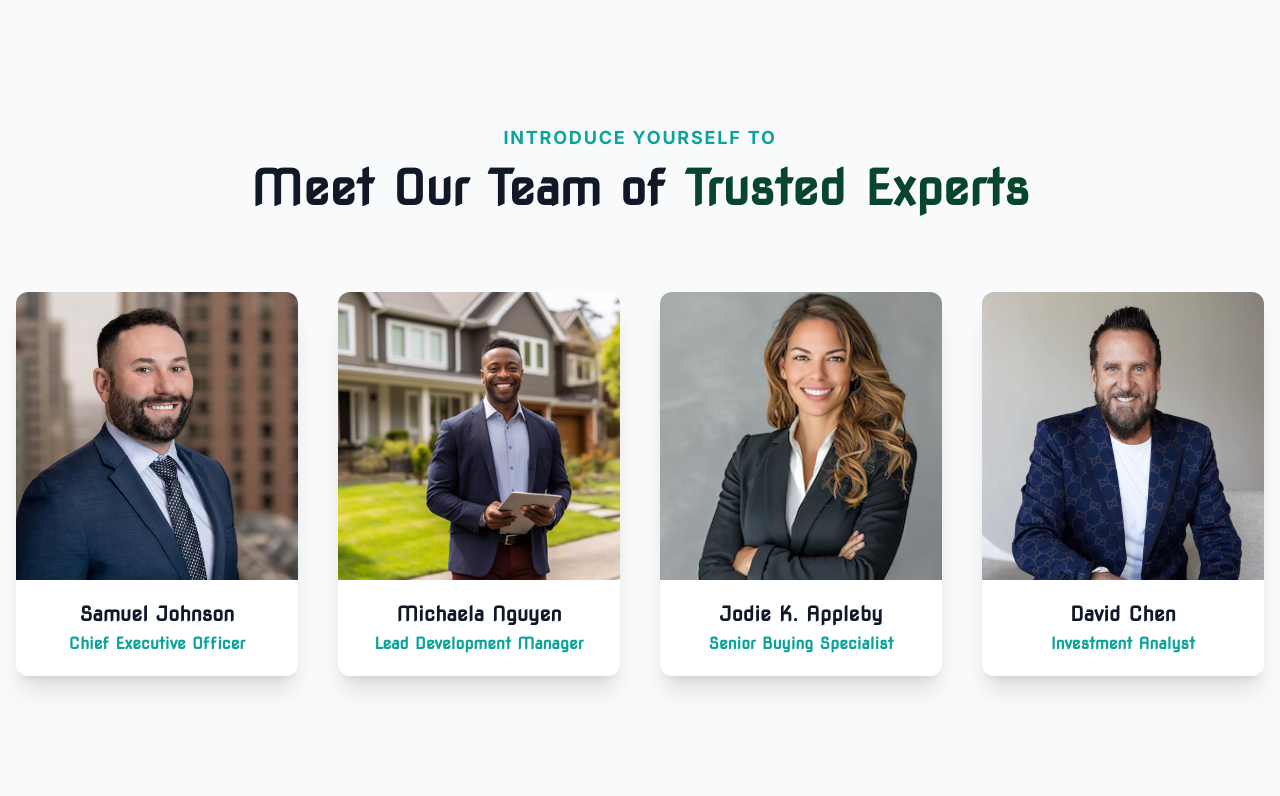
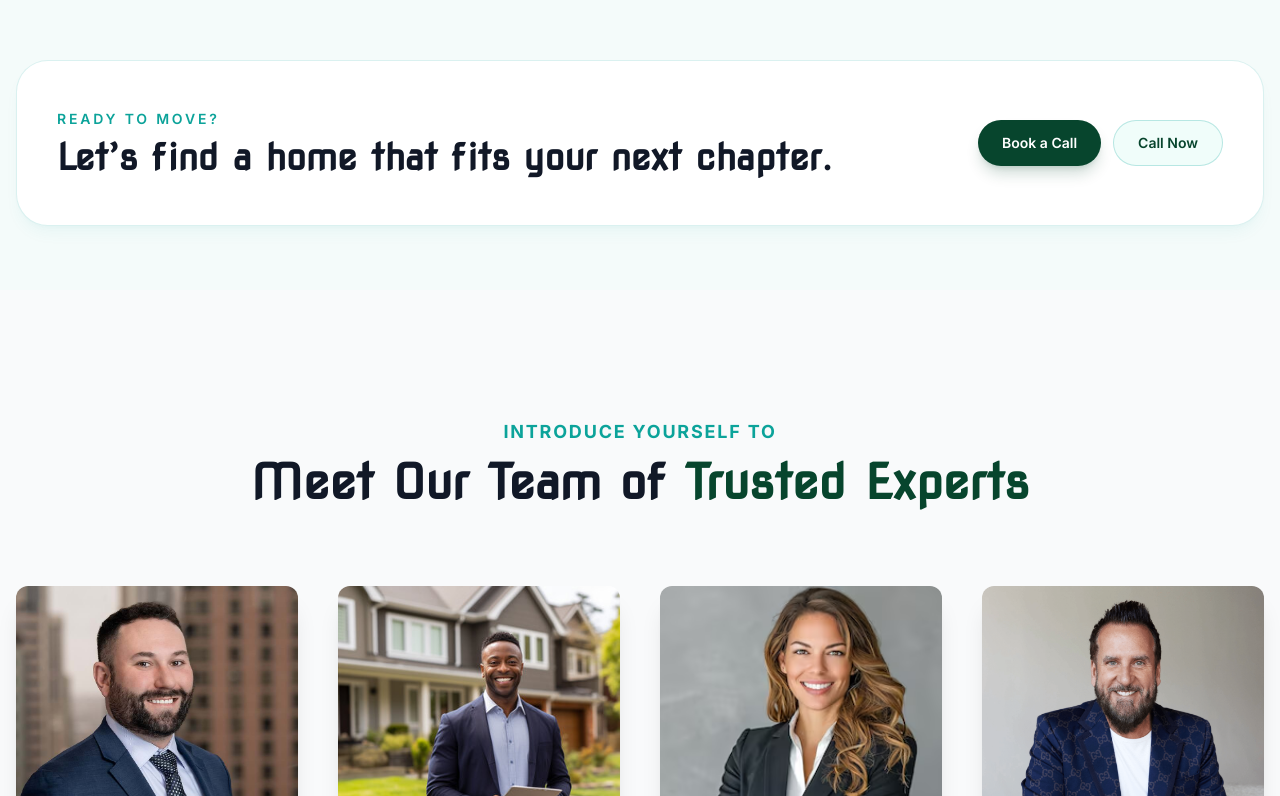
Before and after one commit to MikeWeDev/REALSTATE, a React (Vite) app: page / in a window 1280 px wide. Shown: the part 2914-3710 px from the top of the page. Built offline with nearby package versions, Linux system fonts and the light colour scheme.

Commit message:
insert CTA section between services and agents

```diff
--- a/src/Home.jsx
+++ b/src/Home.jsx
@@ -37,6 +37,35 @@ export default function Home() {
         <div id="home" ref={realStateRef}><RealState /></div>
         <div id="about" ref={whoRef}><Who /></div>
         <div id="services" ref={serviceRef}><Service /></div>
+
+        <section className="bg-[#f4fbfa] py-16 px-4">
+          <div className="container mx-auto rounded-[2rem] border border-[#0ca39a]/15 bg-white px-6 py-8 shadow-lg shadow-[#0ca39a]/5 md:px-10 md:py-12">
+            <div className="flex flex-col gap-6 md:flex-row md:items-center md:justify-between">
+              <div>
+                <p className="text-sm font-semibold uppercase tracking-[0.2em] text-[#0ca39a]">Ready to move?</p>
+                <h2 className="mt-2 text-3xl font-extrabold text-gray-900 md:text-4xl">
+                  Let’s find a home that fits your next chapter.
+                </h2>
+              </div>
+
+              <div className="flex flex-col gap-3 sm:flex-row">
+                <a
+                  href="#contact"
+                  className="inline-flex items-center justify-center rounded-full bg-[#07452d] px-6 py-3 text-sm font-semibold text-white shadow-lg shadow-[#07452d]/20 transition duration-300 hover:bg-[#0ca39a] focus-visible:outline-none focus-visible:ring-4 focus-visible:ring-[#0ca39a]/30"
+                >
+                  Book a Call
+                </a>
+                <a
+                  href="tel:+251564789132"
+                  className="inline-flex items-center justify-center rounded-full border border-[#0ca39a]/25 bg-[#f0fdfa] px-6 py-3 text-sm font-semibold text-[#07452d] transition duration-300 hover:border-[#0ca39a] hover:bg-[#e7faf7] focus-visible:outline-none focus-visible:ring-4 focus-visible:ring-[#0ca39a]/20"
+                >
+                  Call Now
+                </a>
+              </div>
+            </div>
+          </div>
+        </section>
+
         <div id="agents" ref={agentRef}><Agent /></div>
         <div id="reviews" ref={reviewRef}><Review /></div>
         <div id="listings" ref={listingRef}><Latest /></div>
```
